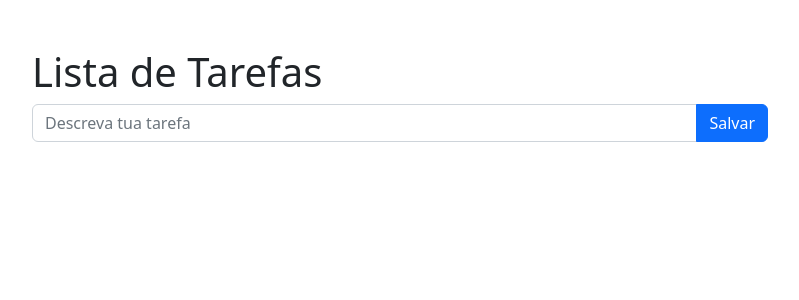
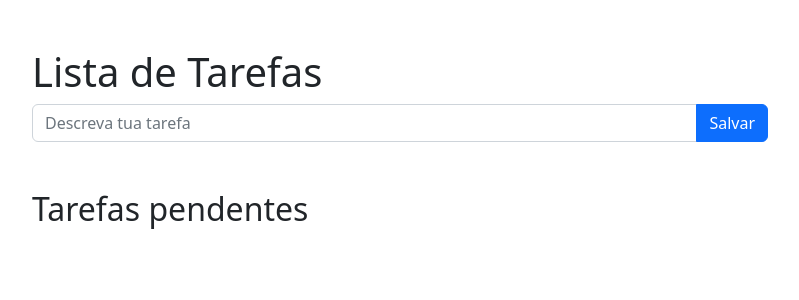
Before and after one commit to Rudie23/Django-pro, a Django app: page /tarefas/ in a window 1280 px wide. Shown: the top 300 px of the page, without its empty margins (240-1039 px from the left). Run offline with Django 4.2, Linux system fonts and the light colour scheme; data that the repository does not hold is empty.

Commit message:
Imersão 5

```diff
--- a/diegodev/tarefas/templates/tarefas/home.html
+++ b/diegodev/tarefas/templates/tarefas/home.html
@@ -3,7 +3,8 @@
 <head>
     <meta charset="UTF-8">
     <title>Lista de Tarefas</title>
-    <link href="https://cdn.jsdelivr.net/npm/bootstrap@5.2.0-beta1/dist/css/bootstrap.min.css" rel="stylesheet" integrity="sha384-0evHe/X+R7YkIZDRvuzKMRqM+OrBnVFBL6DOitfPri4tjfHxaWutUpFmBp4vmVor" crossorigin="anonymous">
+    <link href="https://cdn.jsdelivr.net/npm/bootstrap@5.2.0-beta1/dist/css/bootstrap.min.css" rel="stylesheet"
+          integrity="sha384-0evHe/X+R7YkIZDRvuzKMRqM+OrBnVFBL6DOitfPri4tjfHxaWutUpFmBp4vmVor" crossorigin="anonymous">
 </head>
 <body>
 
@@ -20,6 +21,19 @@
                 </div>
                 <div id="emailHelp" class="form-text">{{ form.nome.errors }}</div>
             </form>
+            <h2 class="mt-5">Tarefas pendentes</h2>
+            {% for tarefa in tarefas_pendentes %}
+                <form>
+                    <div class="input-group mb-3">
+                        <div class="input-group-text">
+                            <input class="form-check-input mt-0" type="checkbox" value=""
+                                   aria-label="Checkbox for following text input">
+                        </div>
+                        <input type="text" class="form-control" aria-label="Text input para tarefa"
+                               value="{{ tarefa.nome }}">
+                    </div>
+                </form>
+            {% endfor %}
         </div>
     </div>
 </div>
--- a/diegodev/tarefas/views.py
+++ b/diegodev/tarefas/views.py
@@ -3,6 +3,7 @@ from django.shortcuts import render
 from django.urls import reverse
 
 from diegodev.tarefas.forms import TarefaNovaForm
+from diegodev.tarefas.models import Tarefa
 
 
 def home(request):
@@ -12,5 +13,8 @@ def home(request):
             form.save()
             return HttpResponseRedirect(reverse('tarefas:home'))
         else:
-            return render(request, 'tarefas/home.html', {'form': form}, status=400)
-    return render(request, 'tarefas/home.html')
+            tarefas_pendentes = Tarefa.objects.filter(feita=False).all()
+            return render(request, 'tarefas/home.html', {'form': form, 'tarefas_pendentes': tarefas_pendentes},
+                          status=400)
+    tarefas_pendentes = Tarefa.objects.filter(feita=False).all()
+    return render(request, 'tarefas/home.html', {'tarefas_pendentes': tarefas_pendentes})
```
Also changed, not shown: diegodev/tarefas/tests/test_tarefas_get.py (+24 -1 lines).
